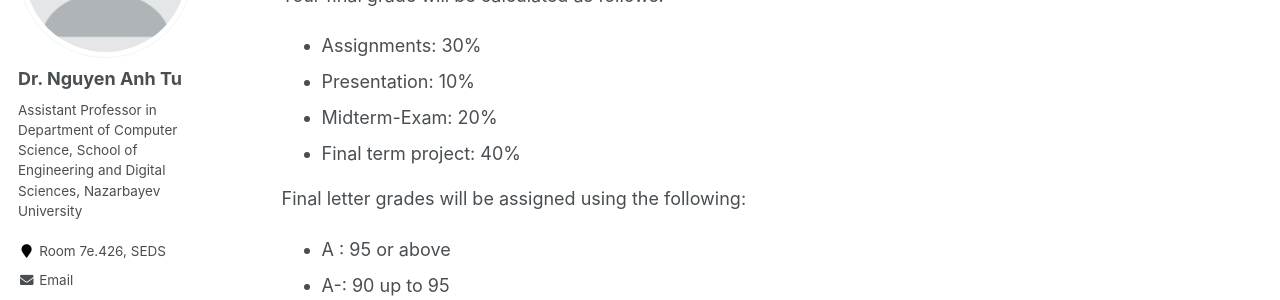
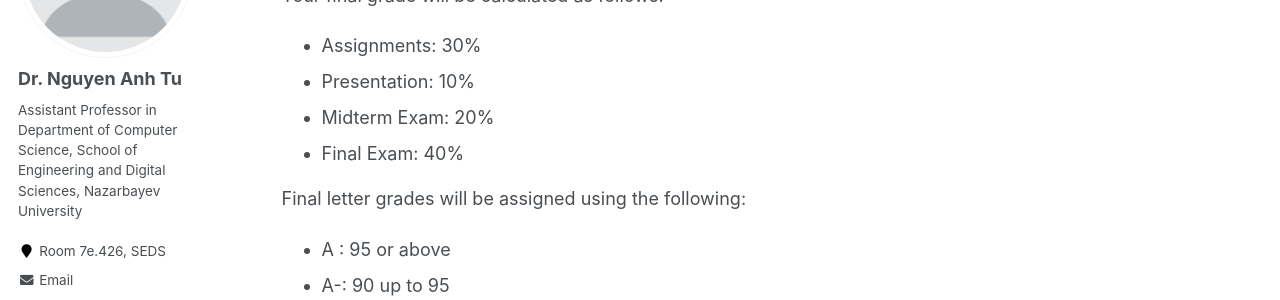
Before and after one commit to tunguyen87/seds-ml, a Jekyll site: the page built from _pages/about.md, in a window 1280 px wide and 900 px high, scrolled down 3155 px. Shown: the part 153-453 px from the top of the window. Built offline with Jekyll 4.4.1, drawn with Linux system fonts in a browser that asks for light colours; some web fonts are replaced.

Commit message:
Update about.md

```diff
--- a/_pages/about.md
+++ b/_pages/about.md
@@ -75,8 +75,8 @@ Assessment
 Your final grade will be calculated as follows:
 - Assignments: 30%
 - Presentation: 10%
-- Midterm-Exam: 20%
-- Final term project: 40%
+- Midterm Exam: 20%
+- Final Exam: 40%
 
 Final letter grades will be assigned using the following:
 - A :     95 or above
```
